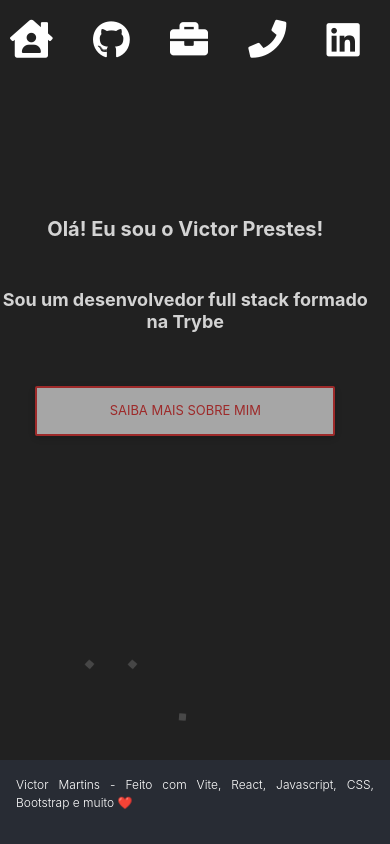
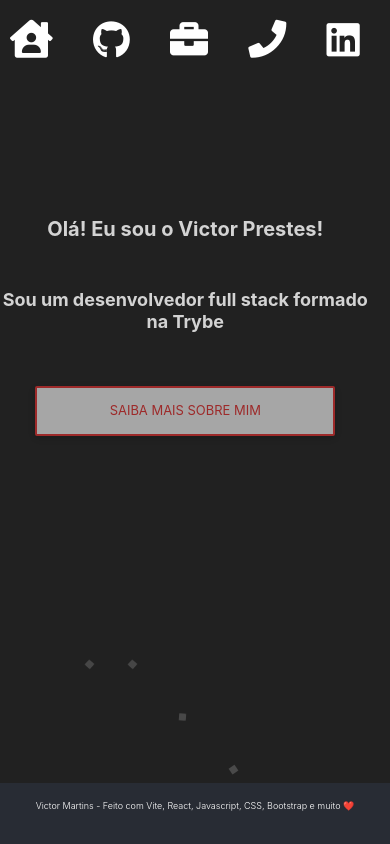
Before and after one commit to vhprestes/meu-portfolio, a React (Vite) app: page / in a window 390 px wide. Built offline with nearby package versions, Linux system fonts and the light colour scheme.

Commit message:
fix footer

```diff
--- a/src/App.css
+++ b/src/App.css
@@ -216,13 +216,14 @@ footer {
   display: flex;
   justify-content: space-around;
   align-items: flex-end;
+  font-size: 12px !important;
 }
 
 
 /* Estilo para resoluções menores que 580px */
 @media (max-width: 579px) {
   Footer p {
-    font-size: 12px !important; /* Exibe os elementos um em cima do outro */
+    font-size: 9px !important; /* Exibe os elementos um em cima do outro */
 
   }
 
```
